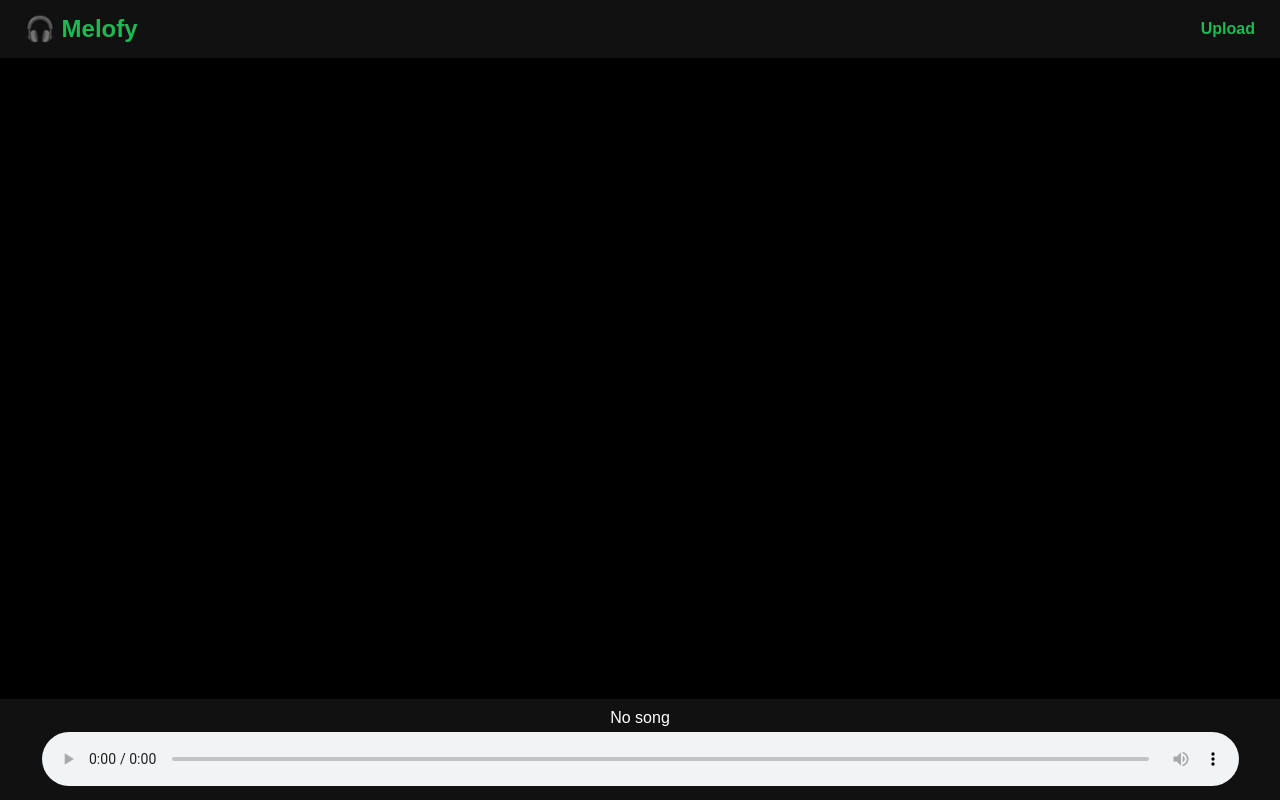
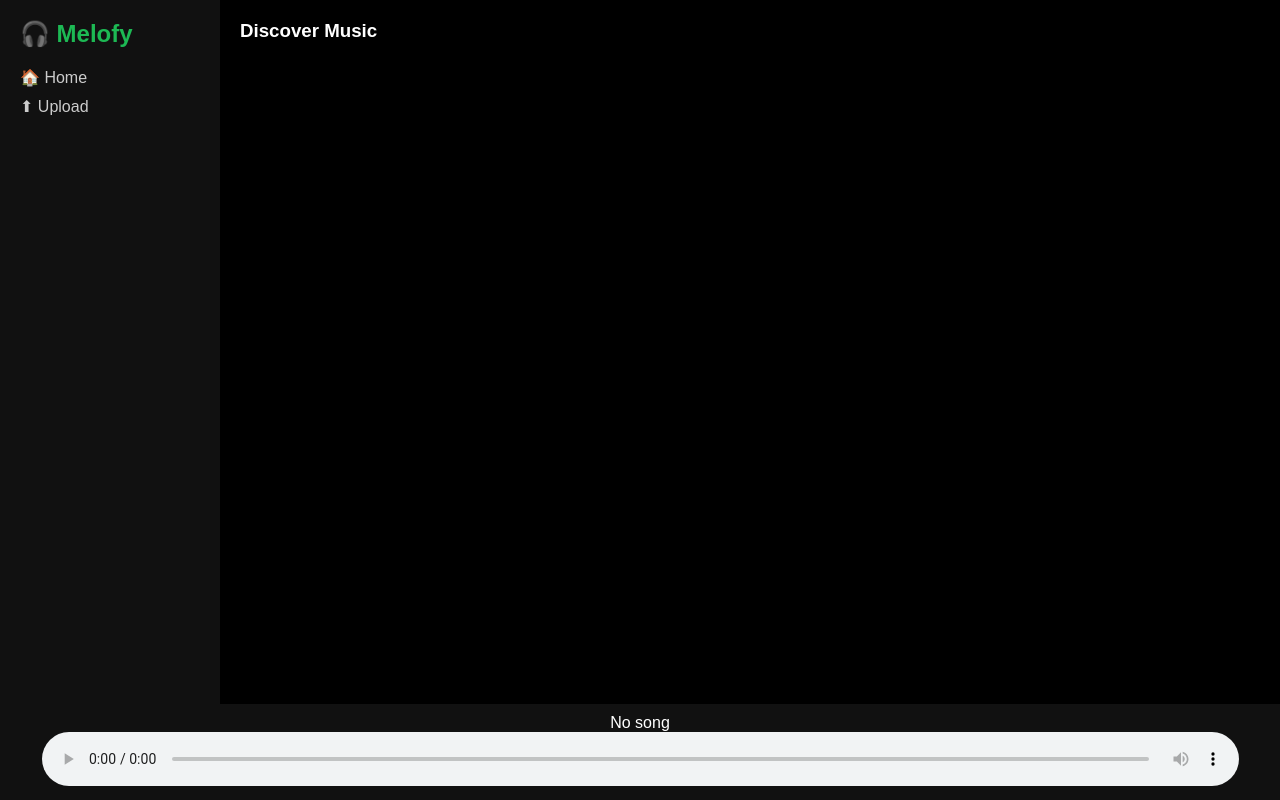
Before and after one commit to peekd0059-droid/music--website, a Flask app: page / in a window 1280 px wide. Run offline with Flask 3, Linux system fonts and the light colour scheme; data that the repository does not hold is empty.

Commit message:
pro UI upgrade

```diff
--- a/static/css/style.css
+++ b/static/css/style.css
@@ -1,144 +1,132 @@
 /* ===== RESET ===== */
-* {
-    margin: 0;
-    padding: 0;
-    box-sizing: border-box;
+*{
+    margin:0;
+    padding:0;
+    box-sizing:border-box;
 }
 
 /* ===== BODY ===== */
-body {
-    background: #000;
-    color: white;
-    font-family: Arial, sans-serif;
+body{
+    background:#000;
+    color:#fff;
+    font-family:Arial, sans-serif;
 }
 
-/* ===== NAVBAR ===== */
-.navbar {
-    display: flex;
-    justify-content: space-between;
-    align-items: center;
-    padding: 15px 25px;
-    background: #111;
+/* ===== APP LAYOUT ===== */
+.app{
+    display:flex;
 }
 
-.navbar h1 {
-    color: #1db954;
-    font-size: 24px;
+/* ===== SIDEBAR ===== */
+.sidebar{
+    width:220px;
+    height:100vh;
+    background:#111;
+    padding:20px;
+    position:fixed;
 }
 
-.navbar a {
-    color: #1db954;
-    text-decoration: none;
-    font-weight: bold;
+.sidebar h2{
+    color:#1db954;
+    margin-bottom:20px;
 }
 
-/* ===== GRID SYSTEM (IMPORTANT) ===== */
-.songs-container {
-    display: grid;
-    grid-template-columns: repeat(auto-fit, minmax(200px, 1fr));
-    gap: 25px;
-    padding: 30px;
+.sidebar a{
+    display:block;
+    color:#ccc;
+    margin:10px 0;
+    text-decoration:none;
+}
+
+.sidebar a:hover{
+    color:#1db954;
+}
+
+/* ===== MAIN ===== */
+.main{
+    margin-left:220px;
+    width:100%;
+}
+
+/* ===== TOPBAR ===== */
+.topbar{
+    padding:20px;
+    background:#000;
+}
+
+/* ===== GRID ===== */
+.songs-container{
+    display:grid;
+    grid-template-columns: repeat(auto-fit, minmax(200px,1fr));
+    gap:25px;
+    padding:20px;
 }
 
 /* ===== CARD ===== */
-.card {
-    background: #111;
-    padding: 15px;
-    border-radius: 12px;
-    text-align: center;
-    transition: 0.3s;
+.card{
+    background:#111;
+    padding:15px;
+    border-radius:12px;
+    text-align:center;
+    transition:0.3s;
 }
 
-.card:hover {
-    transform: scale(1.05);
+.card:hover{
+    transform:scale(1.05);
+    background:#1a1a1a;
 }
 
 /* ===== IMAGE ===== */
-.cover {
-    width: 100%;
-    height: 180px;
-    object-fit: cover;
-    border-radius: 10px;
-    margin-bottom: 10px;
-}
-
-/* ===== TITLE ===== */
-.card h3 {
-    font-size: 16px;
-    margin-bottom: 10px;
+.cover{
+    width:100%;
+    height:180px;
+    object-fit:cover;
+    border-radius:10px;
+    margin-bottom:10px;
 }
 
 /* ===== BUTTON ===== */
-button {
-    background: #1db954;
-    border: none;
-    padding: 8px 15px;
-    border-radius: 20px;
-    color: white;
-    cursor: pointer;
+button{
+    background:#1db954;
+    border:none;
+    padding:8px 15px;
+    border-radius:20px;
+    color:white;
+    cursor:pointer;
 }
 
 /* ===== PLAYER ===== */
-.player {
-    position: fixed;
-    bottom: 0;
-    width: 100%;
-    background: #111;
-    padding: 10px;
-    text-align: center;
+.player{
+    position:fixed;
+    bottom:0;
+    width:100%;
+    background:#111;
+    padding:10px;
+    text-align:center;
 }
 
-.player p {
-    margin-bottom: 5px;
-}
-
-audio {
-    width: 95%;
+audio{
+    width:95%;
 }
 
 /* ========================= */
-/* 📱 MOBILE (0–600px) */
+/* 📱 MOBILE */
 /* ========================= */
-@media (max-width: 600px) {
+@media(max-width:768px){
 
-    .navbar {
-        padding: 10px 15px;
+    .sidebar{
+        display:none;
     }
 
-    .navbar h1 {
-        font-size: 18px;
+    .main{
+        margin-left:0;
     }
 
-    .songs-container {
-        grid-template-columns: 1fr;
-        padding: 15px;
+    .songs-container{
+        grid-template-columns:1fr;
     }
 
-    .cover {
-        height: 200px;
+    .cover{
+        height:200px;
     }
 }
-
-/* ========================= */
-/* 📟 TABLET (600–900px) */
-/* ========================= */
-@media (min-width: 601px) and (max-width: 900px) {
-
-    .songs-container {
-        grid-template-columns: repeat(2, 1fr);
-    }
-
-    .cover {
-        height: 180px;
-    }
-}
-
-/* ========================= */
-/* 💻 LAPTOP (900px+) */
-/* ========================= */
-@media (min-width: 901px) {
-
-    .songs-container {
-        grid-template-columns: repeat(auto-fit, minmax(220px, 1fr));
-    }
-}
--- a/templates/index.html
+++ b/templates/index.html
@@ -2,27 +2,37 @@
 <html>
 <head>
     <title>Melofy</title>
+
     <meta name="viewport" content="width=device-width, initial-scale=1.0">
 
-    <link rel="stylesheet" href="{{ url_for('static', filename='css/style.css', v=6) }}">
+    <link rel="stylesheet" href="{{ url_for('static', filename='css/style.css', v=10) }}">
 </head>
 
 <body>
 
-<!-- NAVBAR -->
-<div class="navbar">
-    <h1>🎧 Melofy</h1>
+<div class="app">
 
-    <!-- 🔥 Upload hidden for users -->
+    <!-- SIDEBAR -->
+    <div class="sidebar">
+        <h2>🎧 Melofy</h2>
+
+        <a href="/">🏠 Home</a>
+
         {% if is_admin %}
-    <a href="/upload">Upload</a>
+        <a href="/upload">⬆ Upload</a>
         {% endif %}
+    </div>
 
+    <!-- MAIN CONTENT -->
+    <div class="main">
+
+        <!-- TOP BAR (mobile + desktop) -->
+        <div class="topbar">
+            <h3>Discover Music</h3>
         </div>
 
         <!-- SONG GRID -->
         <div class="songs-container">
-
             {% for song in songs %}
             <div class="card">
 
@@ -34,6 +44,9 @@
 
             </div>
             {% endfor %}
+        </div>
+
+    </div>
 
 </div>
 
```
Lines whose indentation alone changed are shown as unchanged.
